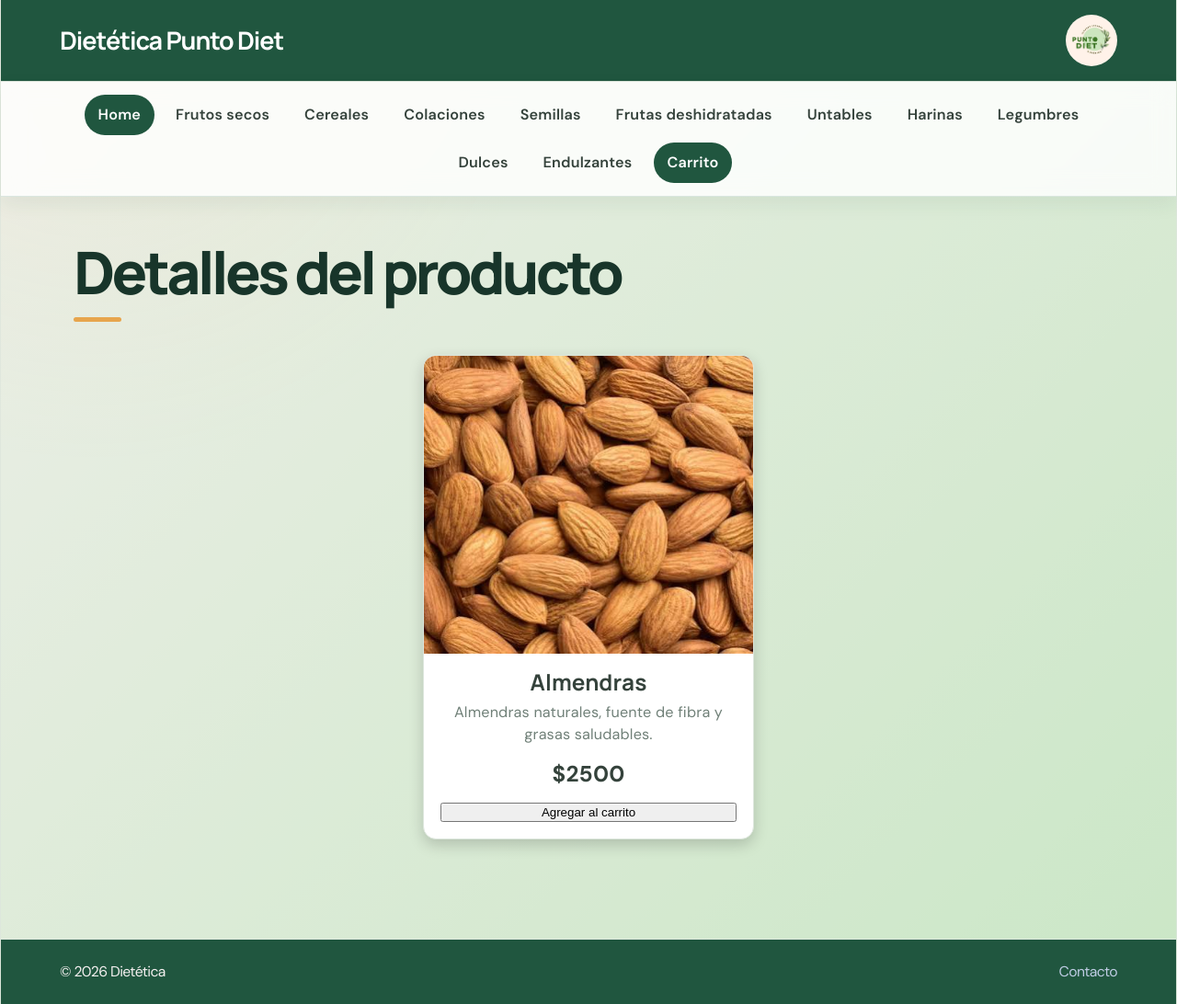
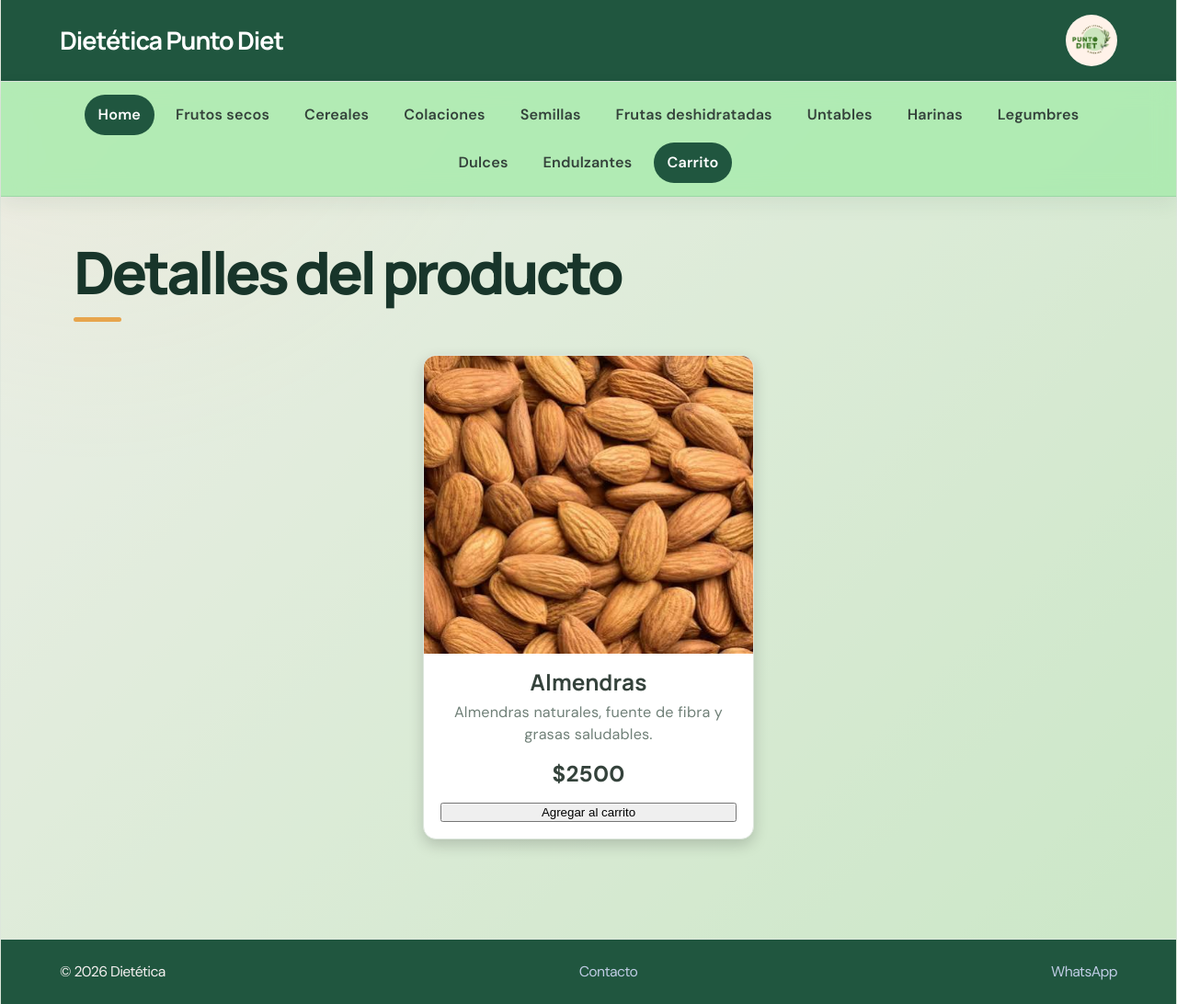
Before and after one commit to GuilleBottega/dietetica, a React (Vite) app: page /product/1 in a window 1280 px wide. Shown: the whole page at 92% size. Built offline with nearby package versions, Linux system fonts and the light colour scheme; the HTML template or start-up script is replaced by a standard one.

Commit message:
cambios en footer

```diff
--- a/src/footer/Footer.css
+++ b/src/footer/Footer.css
@@ -1,5 +1,6 @@
 .site-footer {
   align-items: center;
+  gap: 18px;
   border-top: 1px solid var(--border);
   color: var(--text);
   display: flex;
@@ -24,6 +25,8 @@
 
 @media (max-width: 600px) {
   .site-footer {
+    flex-wrap: wrap;
+    justify-content: center;
     padding: 18px;
   }
 }
--- a/src/footer/Footer.jsx
+++ b/src/footer/Footer.jsx
@@ -5,6 +5,13 @@ function Footer() {
     <footer className="site-footer">
       <p>© 2026 Dietética</p>
       <a href="mailto:contacto@dietetica.com">Contacto</a>
+      <a
+        href="https://wa.me/5491135201590?text=Hola%2C%20quiero%20hacer%20una%20consulta"
+        target="_blank"
+        rel="noreferrer"
+      >
+        WhatsApp
+      </a>
     </footer>
   )
 }
--- a/src/nav/Nav.css
+++ b/src/nav/Nav.css
@@ -1,7 +1,7 @@
 nav {
   width: 100%;
   padding: 14px clamp(16px, 4vw, 48px);
-  background: rgba(255, 255, 255, 0.82);
+  background: rgba(167, 235, 171, 0.82);
   border-bottom: 1px solid rgba(47, 118, 87, 0.16);
   box-shadow: 0 8px 20px rgba(33, 72, 52, 0.07);
   backdrop-filter: blur(12px);
```
